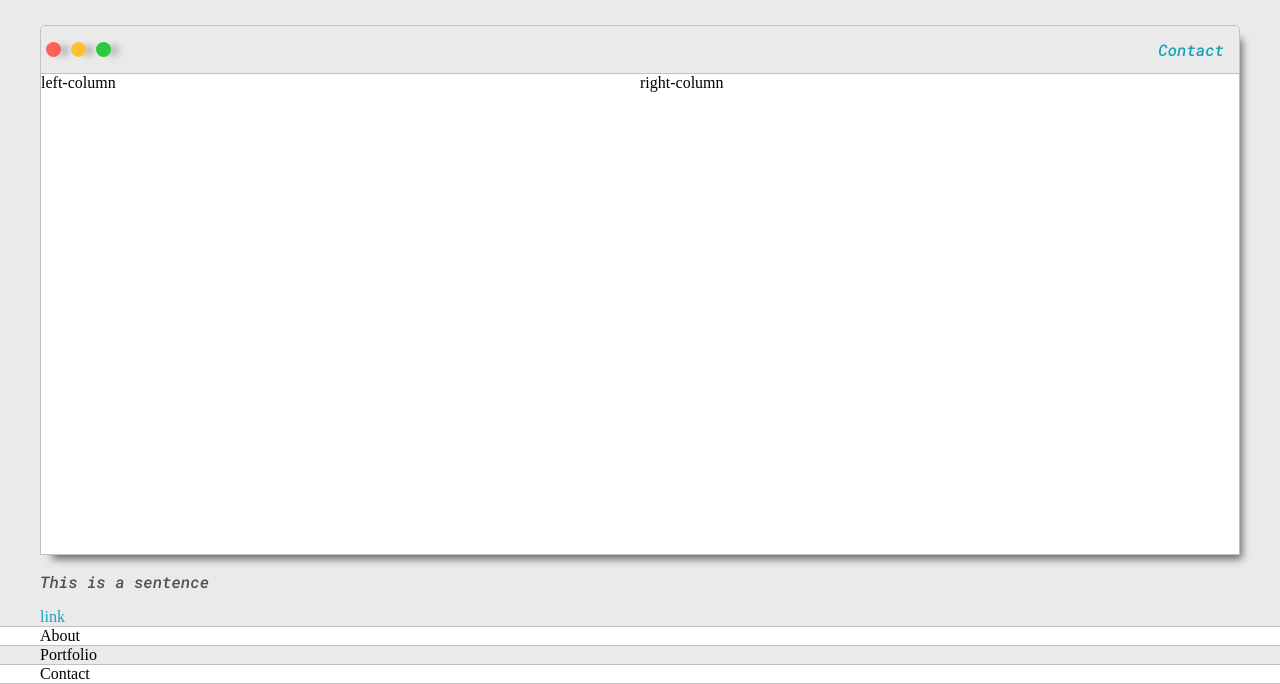
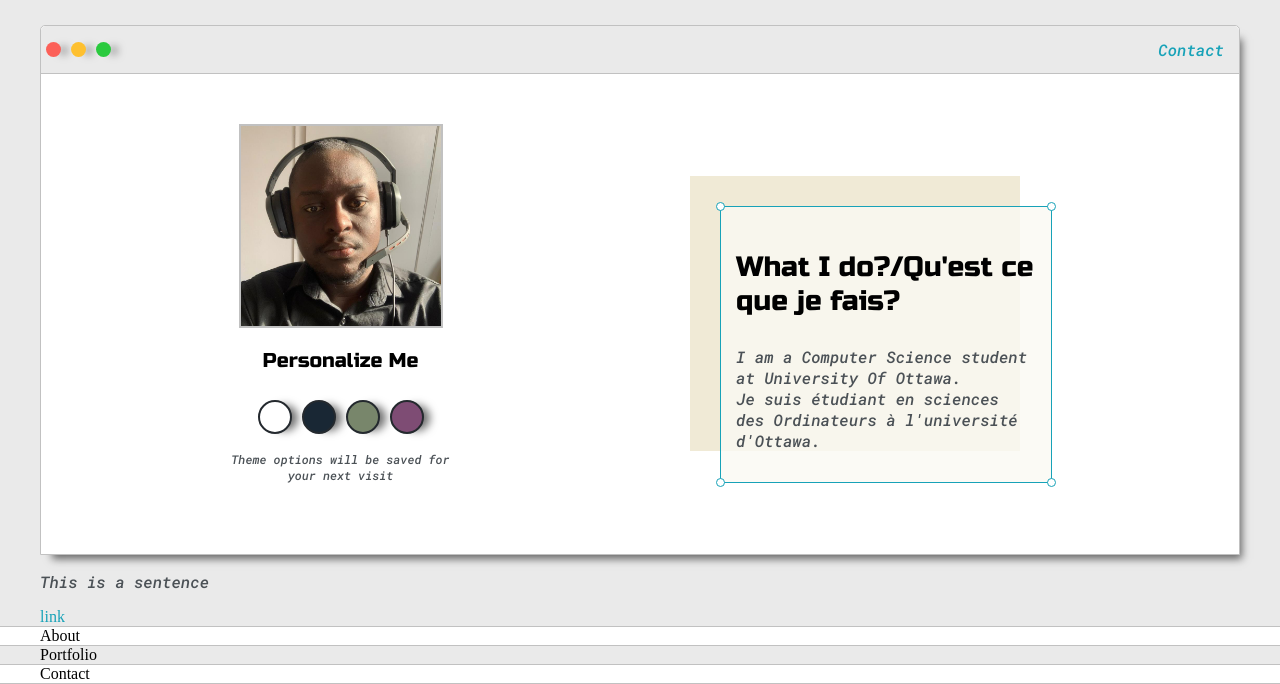
Before and after one commit to WemoDuchel/Portfolio-Website, a plain HTML site: page index.html in a window 1280 px wide. Shown: the part 136-820 px from the top of the page. Drawn offline with Linux system fonts and the light colour scheme.

Commit message:
Add files via upload

```diff
--- a/default.css
+++ b/default.css
@@ -4,6 +4,9 @@
 	--borderColor: #C1C1C1;
 	--mainText:black;
 	--secondaryText:#4b5156;
+	--themeDotBorder: #24292e;
+	--previewBg: rgb(251,249,243,0.8);
+	--previewShadow: #f0EAD6;
 }
 
 html, body {
@@ -126,10 +129,120 @@ p, li, span, label, input, textarea{
 
 .left-column{
 	grid-area: left-column;
+	padding-top: 50px;
+	padding-bottom: 50px;
 }
+
+#profile_pic{
+	display: block;
+	margin: 0 auto;
+	height: 200px;
+	width: 200px;
+	object-fit: cover;
+	border: 2px solid var(--borderColor);
+}
+
+#theme-options-wrapper{
+	display: flex;
+	justify-content: center;
+}
+
+.option-dot{
+	height: 30px;
+	width: 30px;
+	border-radius: 50%;
+	webkit-box-shadow: 10px 1px 8px -4px rgba(0,0,0,0.56);
+   	box-shadow: 10px 1px 8px -4px rgba(0,0,0,0.56);
+   	background-color: black;
+   	cursor: pointer;
+   	margin: 5px;
+   	border: 2px solid var(--themeDotBorder);
+
+}
+
+.option-dot:hover{
+	border-width: 5px;
+}
+
+#light-mode{
+	background-color: #fff;
+}
+
+#blue-mode{
+	background-color: #192734;
+}
+
+#green-mode{
+	background-color: #78866B;
+}
+
+#purple-mode{
+	background-color: #7E4C74;
+}
+
+#setting-note{
+	font-size: 12px;
+	font-style: italic;
+	text-align: center;
+}
+
+
 .right-column{
 	grid-area: right-column;
+	padding-top: 50px;
+	padding-bottom: 50px;
+	padding-left: 50px;
+	display: grid;
+	align-content: center;
+
 }
+
+#preview{
+	width: 300px;
+	border: 1.5px solid #17A2B8;
+	background-color: var(--previewBg);
+	padding: 15px;
+	position: relative;
+}
+
+#preview-shadow{
+	background-color: var(--previewShadow);
+	width: 300px;
+	height: 245px;
+	padding-left: 30px;
+	padding-top: 30px;
+}
+
+.corner{
+	width: 7px;
+	height: 7px;
+	border-radius: 50%;
+	border:1.5px solid #17A2B8 ;
+	background-color: #fff;
+	position: absolute;
+}
+
+#corner-tl{
+	top: -5px;
+	left: -5px;
+}
+
+#corner-tr{
+	top: -5px;
+	right: -5px;
+}
+
+#corner-dl{
+	bottom: -5px;
+	left: -5px;
+}
+
+#corner-dr{
+	bottom: -5px;
+	right: -5px;
+}
+
+
 
 
 @media screen and (max-width: 1200px){
@@ -137,3 +250,17 @@ p, li, span, label, input, textarea{
 	width:95%;
 	}
 }
+
+@media screen and (max-width: 1000px){
+
+	.intro-wrapper{
+
+	grid-template-columns: 1fr ;
+	grid-template-areas:
+	'nav-wrapper'
+	'left-column'
+	'right-column'
+	;
+}
+
+}
--- a/index.html
+++ b/index.html
@@ -40,11 +40,35 @@
 				</div>
 
 				<div class="left-column">
-					left-column
+					<img id = "profile_pic" src="Images/Moi.jpg">
+					<h5 style ="text-align: center;line-height: 0;">Personalize Me</h5>
+
+					<div id="theme-options-wrapper">
+						<div id="light-mode" class="option-dot"></div>
+						<div id="blue-mode" class="option-dot"></div>
+						<div id="green-mode" class="option-dot"></div>
+						<div id="purple-mode" class="option-dot"></div>
+
+
+
+					</div>
+
+					<p id="setting-note">Theme options will be saved for <br> your next visit</p>
 				</div>
 
 				<div class="right-column">
-					right-column
+
+					<div id="preview-shadow">
+						<div id="preview">
+						<div class="corner" id="corner-tl"></div>
+						<div class="corner" id="corner-tr"></div>
+							<h3>What I do?/Qu'est ce que je fais?</h3>
+							<p>I am a Computer Science student at University Of Ottawa.<br> Je suis étudiant en sciences des Ordinateurs à l'université d'Ottawa.</p>
+						<div class="corner" id="corner-dl"></div>
+						<div class="corner" id="corner-dr"></div>
+						</div>
+					</div>
+
 				</div>
 			</div>
 
```
Also changed, not shown: Images/Moi.jpg (added).
